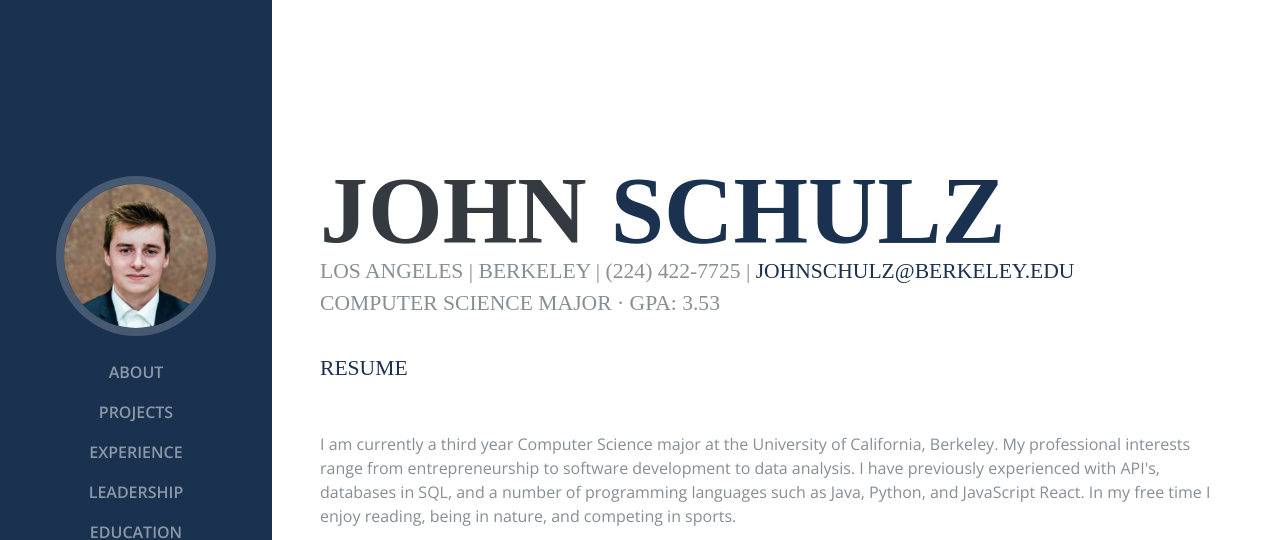
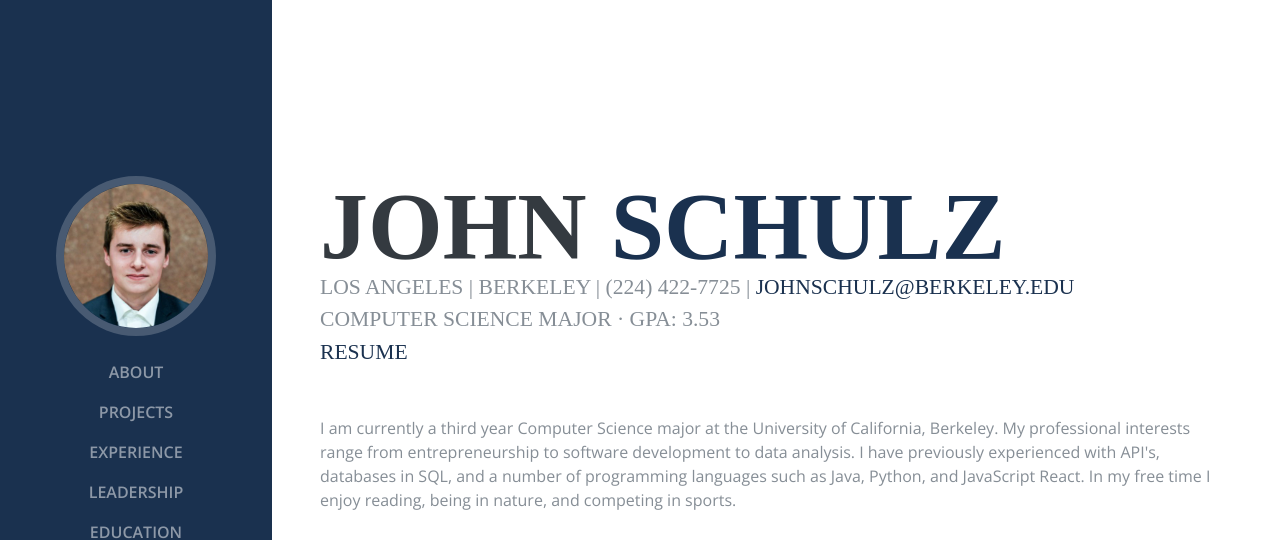
Before and after one commit to johnschulz/johnschulz.github.io, a plain HTML site: page index.html in a window 1280 px wide. Shown: the top 540 px of the page. Drawn offline with nearby package versions, Linux system fonts and the light colour scheme; a web font is replaced by a local one.

```diff
--- a/index.html
+++ b/index.html
@@ -75,7 +75,7 @@
           <div class="subheading mb-5">Los Angeles | Berkeley | (224) 422-7725 |
             <a href="mailto:johnschulz@berkeley.edu"style= "color: rgb(26, 49, 79)">johnschulz@berkeley.edu</a>
             <br>Computer Science Major · GPA: 3.53</br>
-            <br><a href ="files/John_Schulz_Resume.pdf" style= "color: rgb(26, 49, 79)">Resume</a></br>
+            <a href ="files/John_Schulz_Resume.pdf" style= "color: rgb(26, 49, 79)">Resume</a>
           </div>
           <p class="mb-5">
             I am currently a third year Computer Science major at the University of California, Berkeley. My professional interests range from entrepreneurship to software development to data analysis. I have previously experienced with API's, databases in SQL, and a number of programming languages such as Java, Python, and JavaScript React. In my free time I enjoy reading, being in nature, and competing in sports.
```
